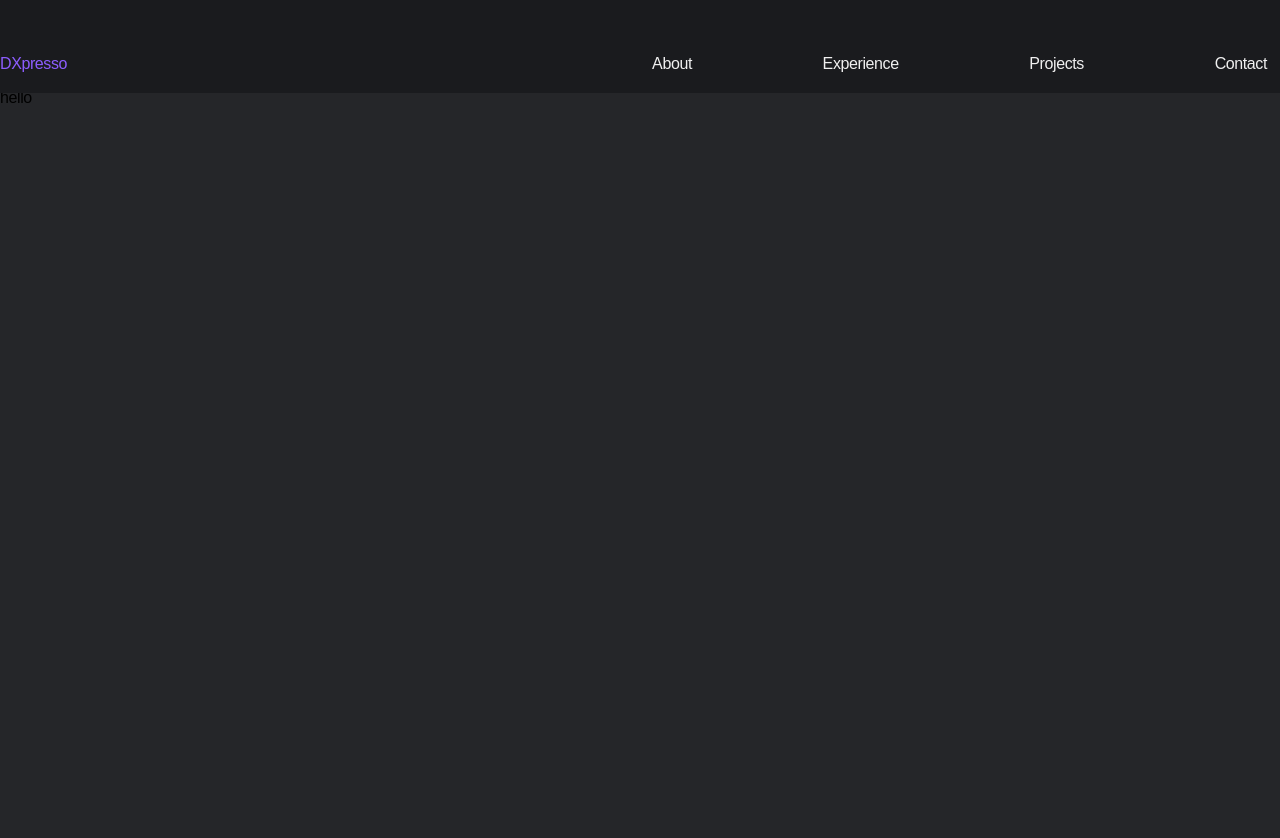
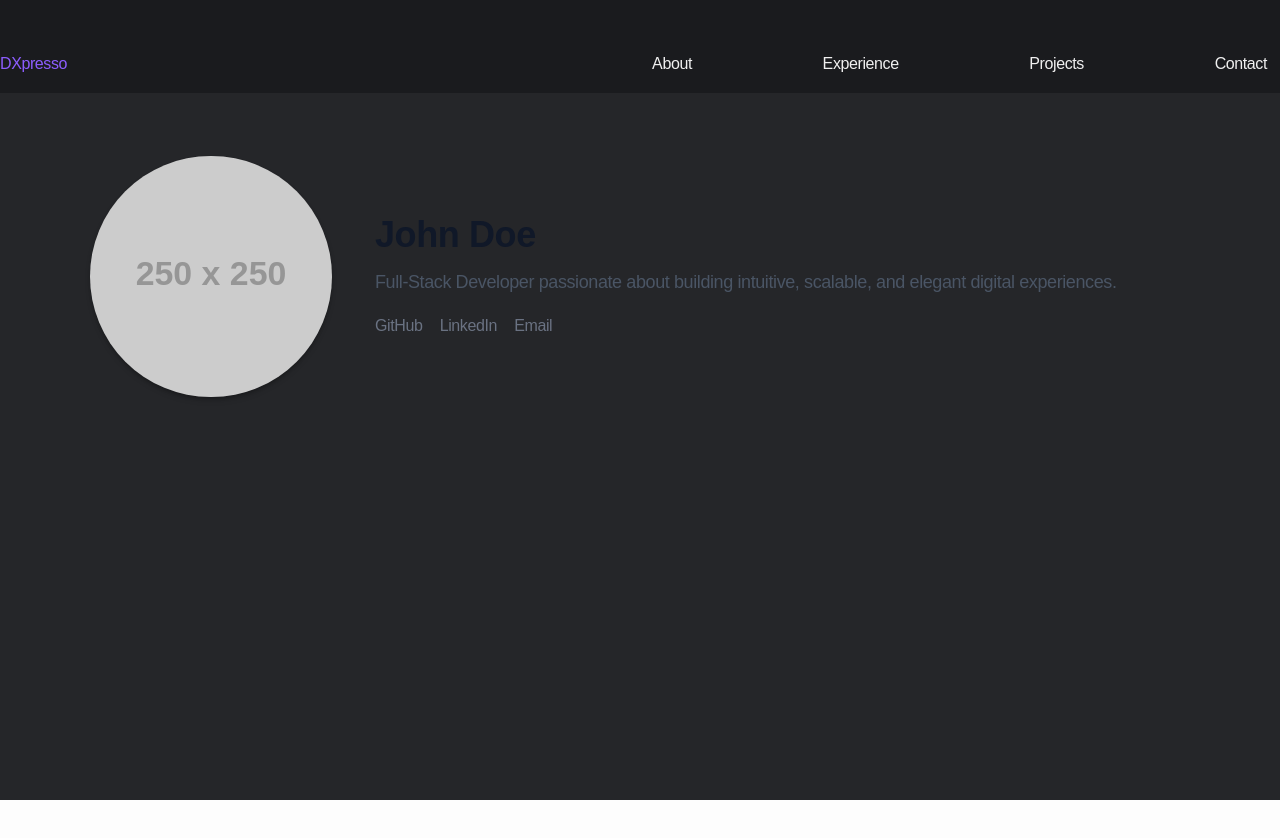
Before and after one commit to GamingDev27/personal-profile-page, a Vue app: page / in a window 1280 px wide. Shown: the top 838 px of the page. After the commit the page ends 800 px from the top, so only its background shows below. Built offline with nearby package versions, Linux system fonts and the light colour scheme.

Commit message:
[Added] Profile Img Section

```diff
--- a/src/App.vue
+++ b/src/App.vue
@@ -4,10 +4,34 @@ import HomeLayout from '@/layouts/HomeLayout.vue'
 
 <template>
   <HomeLayout>
-    <main class="dark pt-20">
-      <div class="bg-background/95 h-screen">
-        hello
-      </div>
+    <main class="dark pt-20 bg-background/95 h-screen">
+      <section class="max-w-6xl mx-auto px-6 py-16">
+        <div class="flex flex-col md:flex-row items-center gap-10">
+          <!-- Profile Image -->
+          <div>
+            <img
+              src="https://via.placeholder.com/250"
+              alt="Profile"
+              class="w-48 h-48 md:w-56 md:h-56 rounded-full object-cover shadow-lg"
+            />
+          </div>
+
+          <!-- Text Content -->
+          <div>
+            <h1 class="text-4xl font-bold text-gray-900">John Doe</h1>
+            <p class="text-lg text-gray-600 mt-3">
+              Full-Stack Developer passionate about building intuitive, scalable, and elegant digital experiences.
+            </p>
+
+            <!-- Socials -->
+            <div class="flex gap-4 mt-4">
+              <a href="#" class="text-gray-500 hover:text-blue-600 transition">GitHub</a>
+              <a href="#" class="text-gray-500 hover:text-blue-500 transition">LinkedIn</a>
+              <a href="#" class="text-gray-500 hover:text-red-500 transition">Email</a>
+            </div>
+          </div>
+        </div>
+      </section>
 
     </main>
   </HomeLayout>
```
